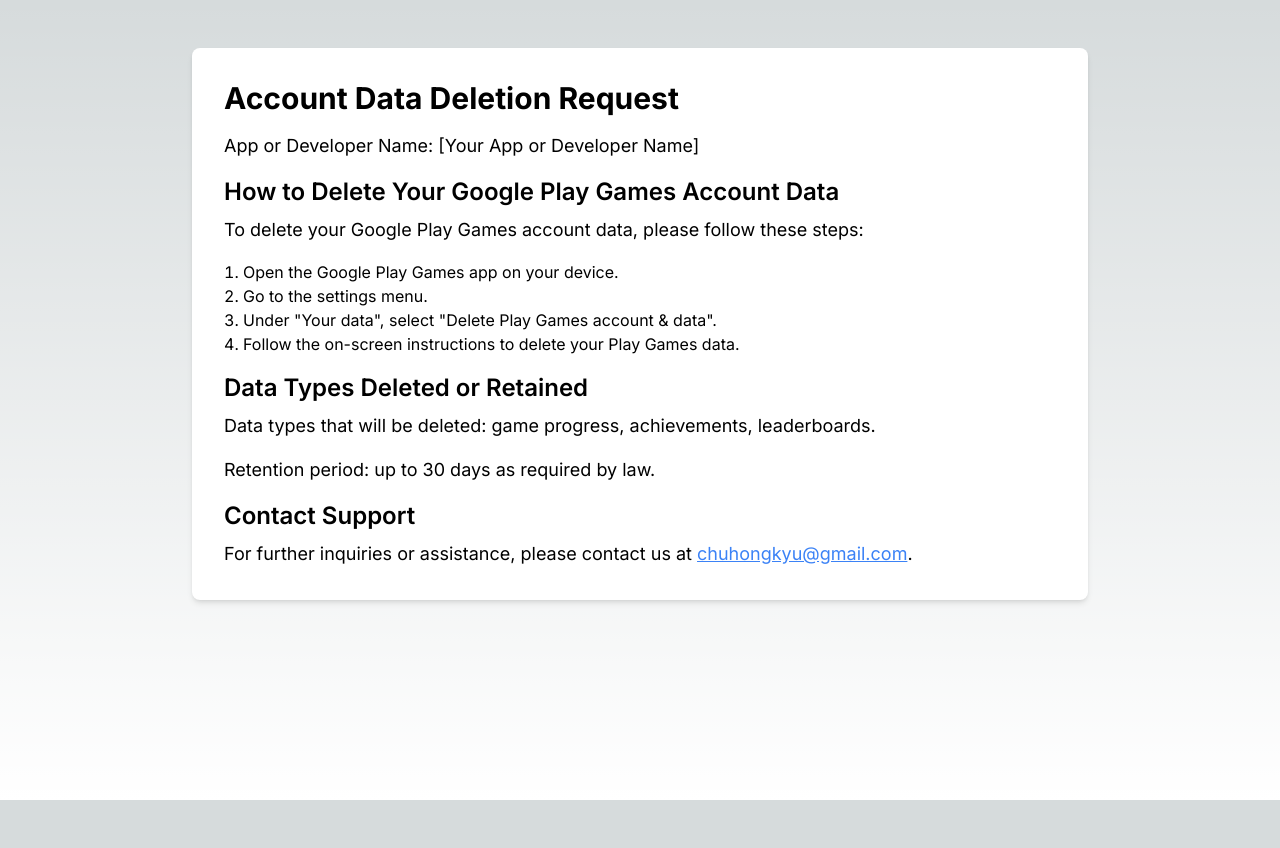
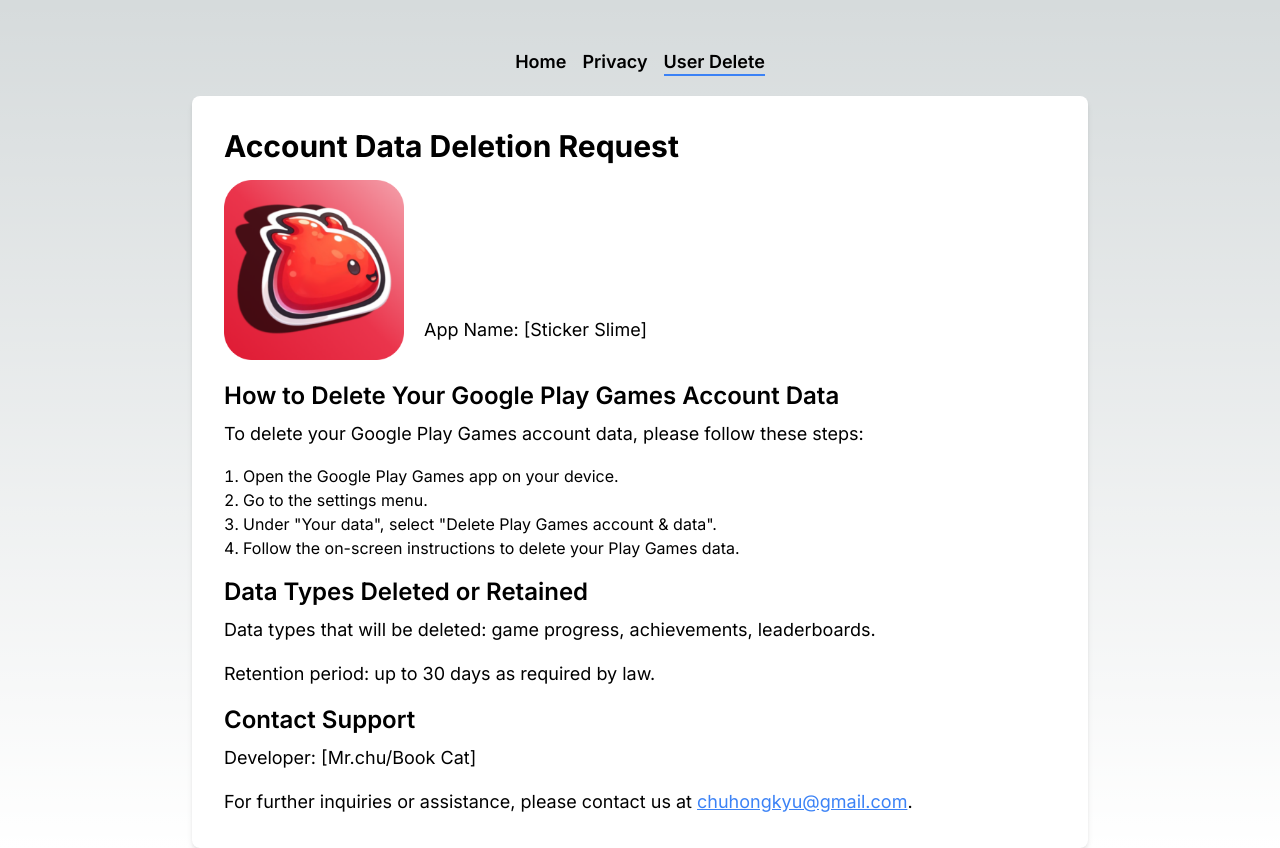
Before and after one commit to chuhongkyu/StickerSlimeWeb, a Next.js app: page /userDelete in a window 1280 px wide. Before the commit the page ends 800 px from the top, so only its background shows below. Built offline with nearby package versions, Linux system fonts and the light colour scheme.

Commit message:
Add Navigation

```diff
--- a/src/app/globals.css
+++ b/src/app/globals.css
@@ -17,7 +17,6 @@
 }
 
 body {
-  height: 100dvh;
   color: rgb(var(--foreground-rgb));
   background: linear-gradient(
       to bottom,
--- a/src/app/page.tsx
+++ b/src/app/page.tsx
@@ -1,8 +1,10 @@
+import Navigation from "@/components/Navigation";
 import Image from "next/image";
 
 export default function Home() {
   return (
     <main className="flex min-h-screen flex-col items-center justify-between p-24">
+      <Navigation/>
       <div className="z-10 w-full max-w-5xl items-center justify-between font-mono text-sm lg:flex">
         <p className="fixed left-0 top-0 flex w-full justify-center border-b border-gray-300 bg-gradient-to-b from-zinc-200 pb-6 pt-8 backdrop-blur-2xl dark:border-neutral-800 dark:bg-zinc-800/30 dark:from-inherit lg:static lg:w-auto  lg:rounded-xl lg:border lg:bg-gray-200 lg:p-4 lg:dark:bg-zinc-800/30">
           Get started by Your Phone
--- a/src/app/privacy/page.tsx
+++ b/src/app/privacy/page.tsx
@@ -1,6 +1,11 @@
+import Navigation from "@/components/Navigation";
+
 export default function Page() {
     return (
+        <>
+
         <section className="pt-12 h-full">
+            <Navigation/>
             <div className="max-w-4xl mx-auto bg-white p-8 rounded-lg shadow-md text-black">
                 <h1 className="text-2xl font-bold mb-6">Privacy Policy</h1>
 
@@ -35,5 +40,6 @@
                 <p className="mb-4">The Game offers in-app purchases to enhance the user experience. When you make in-app purchases, additional information such as payment information may be collected to process these transactions. This information is handled securely and is not shared with third parties except as necessary to process the transaction.</p>
             </div>
         </section>
+        </>
     );
 }
--- a/src/app/userDelete/page.tsx
+++ b/src/app/userDelete/page.tsx
@@ -1,11 +1,25 @@
 // /src/app/userDelete/page.tsx
+
+import Navigation from "@/components/Navigation";
+import Image from "next/image";
 
 export default function Page() {
     return (
         <section className="pt-12 h-full">
+            <Navigation/>
             <div className="max-w-4xl mx-auto bg-white p-8 rounded-lg shadow-md text-black">
                 <h1 className="text-3xl font-bold mb-4">Account Data Deletion Request</h1>
-                <p className="text-lg mb-4">App or Developer Name: [Your App or Developer Name]</p>
+                <div className="flex items-end mb-5">
+                    <Image
+                        className="relative mr-5 dark:drop-shadow-[0_0_0.3rem_#ffffff70] dark:invert"
+                        src="/assets/images/main/main_icon.png"
+                        alt="sticker slime app"
+                        width={180}
+                        height={180}
+                        priority
+                    />
+                <p className="text-lg mb-4">App Name: [Sticker Slime]</p>
+                </div>
 
                 <h2 className="text-2xl font-semibold mb-2">How to Delete Your Google Play Games Account Data</h2>
                 <p className="text-lg mb-4">To delete your Google Play Games account data, please follow these steps:</p>
@@ -21,6 +35,7 @@
                 <p className="text-lg mb-4">Retention period: up to 30 days as required by law.</p>
 
                 <h2 className="text-2xl font-semibold mb-2">Contact Support</h2>
+                <p className="text-lg mb-4">Developer: [Mr.chu/Book Cat]</p>
                 <p className="text-lg">For further inquiries or assistance, please contact us at <a href="mailto:chuhongkyu@gmail.com" className="text-blue-500 underline">chuhongkyu@gmail.com</a>.</p>
             </div>
         </section>
--- /dev/null
+++ b/src/components/Navigation.tsx
@@ -0,0 +1,32 @@
+"use client"
+
+import { usePathname } from 'next/navigation';
+
+export default function Navigation() {
+    const pathname = usePathname();
+
+    return (
+        <nav className="flex justify-center space-x-4 mb-5">
+            <NavLink href="/" text="Home" active={pathname === '/'} />
+            <NavLink href="/privacy" text="Privacy" active={pathname === '/privacy'} />
+            <NavLink href="/userDelete" text="User Delete" active={pathname === '/userDelete'} />
+        </nav>
+    );
+}
+
+interface NavLinkProps {
+    href: string;
+    text: string;
+    active: boolean;
+}
+
+function NavLink({ href, text, active }: NavLinkProps) {
+    return (
+        <a href={href} className="relative text-lg font-semibold">
+            {text}
+            {active && (
+                <span className="absolute left-0 right-0 bottom-0 h-0.5 bg-blue-500" />
+            )}
+        </a>
+    );
+}
```
